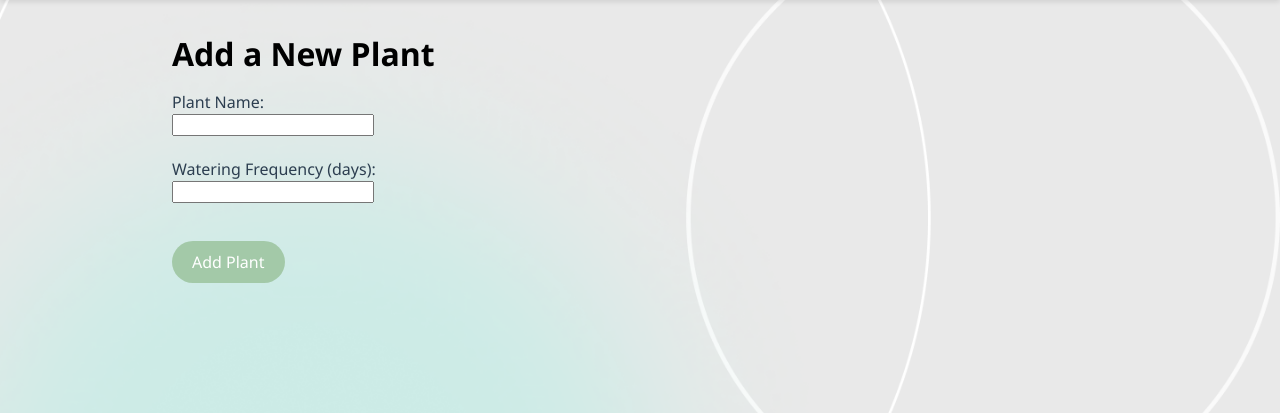
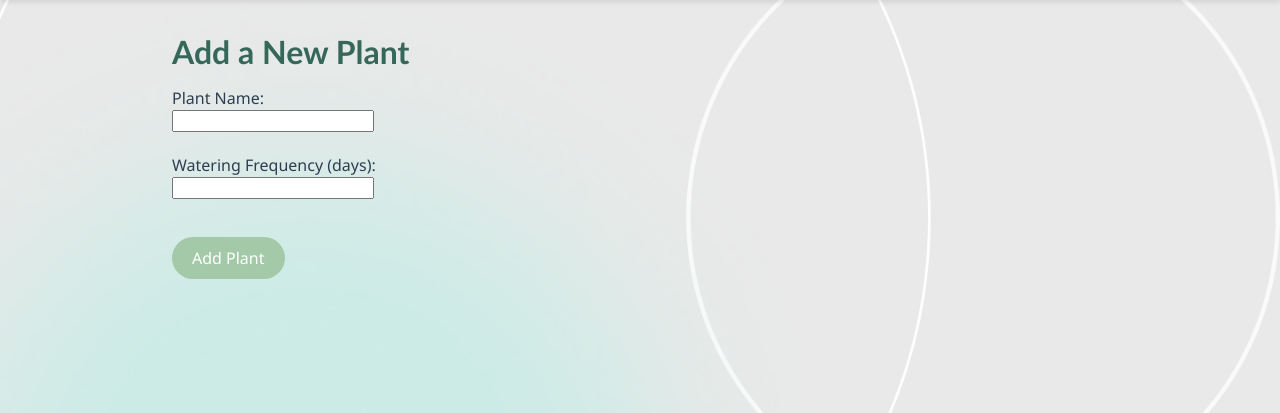
Before and after one commit to Floridaked/Agile-Dev-Project, a Flask app: page /add_plant in a window 1280 px wide. Shown: the part 70-483 px from the top of the page. Run offline with Flask 3, Linux system fonts and the light colour scheme.

Commit message:
changing h1 font

```diff
--- a/static/css/style.css
+++ b/static/css/style.css
@@ -71,6 +71,8 @@ main {
   h1 {
     margin-bottom: 1rem;
     color: black;
+    font-family: 'Trebuchet MS', 'Lucida Sans Unicode', 'Lucida Grande', 'Lucida Sans', Arial, sans-serif;
+    color: #356859;
   }
 
   button, input[type="submit"] {
```
